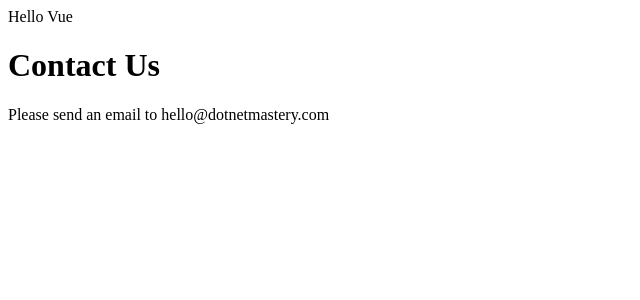
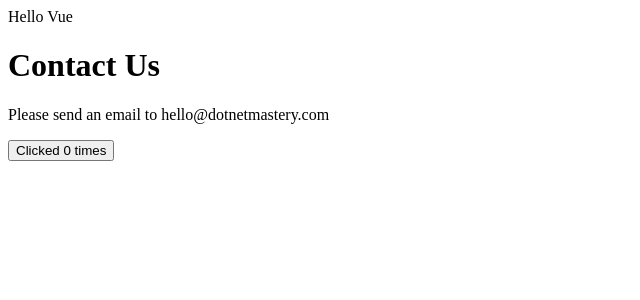
Before and after one commit to bhrugen/2-Vue-Components-Demo, a Vue app in the folder vue-components-demo/: page / in a window 1280 px wide. Shown: the top 300 px of the page, without its empty margins (0-640 px from the left). Built offline with nearby package versions, Linux system fonts and the light colour scheme.

Commit message:
Section 10 - Create another component

```diff
--- a/vue-components-demo/src/App.vue
+++ b/vue-components-demo/src/App.vue
@@ -1,6 +1,7 @@
 <template>
   <div>{{ message }}</div>
   <contact-us></contact-us>
+  <button-counter></button-counter>
 </template>
 
 <script>
--- /dev/null
+++ b/vue-components-demo/src/components/ButtonCounter.vue
@@ -0,0 +1,13 @@
+<template>
+  <button @click="count++">Clicked {{ count }} times</button>
+</template>
+<script>
+import { ref } from "vue";
+
+export default {
+  setup() {
+    const count = ref(0);
+    return { count };
+  },
+};
+</script>
--- a/vue-components-demo/src/components/ContactUs.vue
+++ b/vue-components-demo/src/components/ContactUs.vue
@@ -1,6 +1,16 @@
 <template>
   <div class="">
     <h1>Contact Us</h1>
-    <p>Please send an email to hello@dotnetmastery.com</p>
+    <p>Please send an email to {{ email }}</p>
   </div>
 </template>
+<script>
+import { ref } from "vue";
+
+export default {
+  setup() {
+    const email = ref("hello@dotnetmastery.com");
+    return { email };
+  },
+};
+</script>
--- a/vue-components-demo/src/main.js
+++ b/vue-components-demo/src/main.js
@@ -1,9 +1,9 @@
 import { createApp } from "vue";
 import App from "./App.vue";
 import ContactUs from "./components/ContactUs.vue";
-
+import ButtonCounter from "./components/ButtonCounter.vue";
 const app = createApp(App);
 
 app.component("contact-us", ContactUs);
-
+app.component("button-counter", ButtonCounter);
 app.mount("#app");
```
